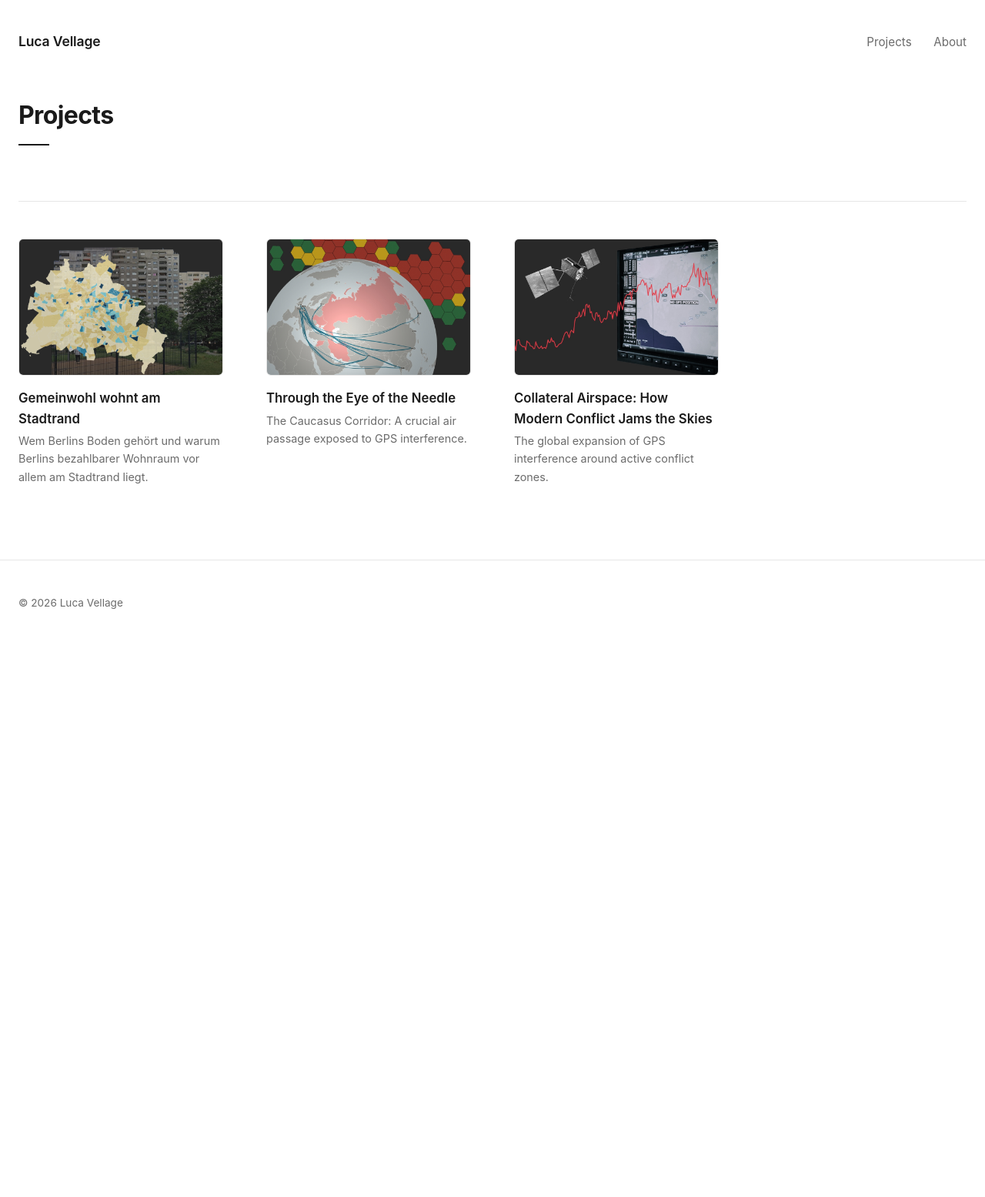
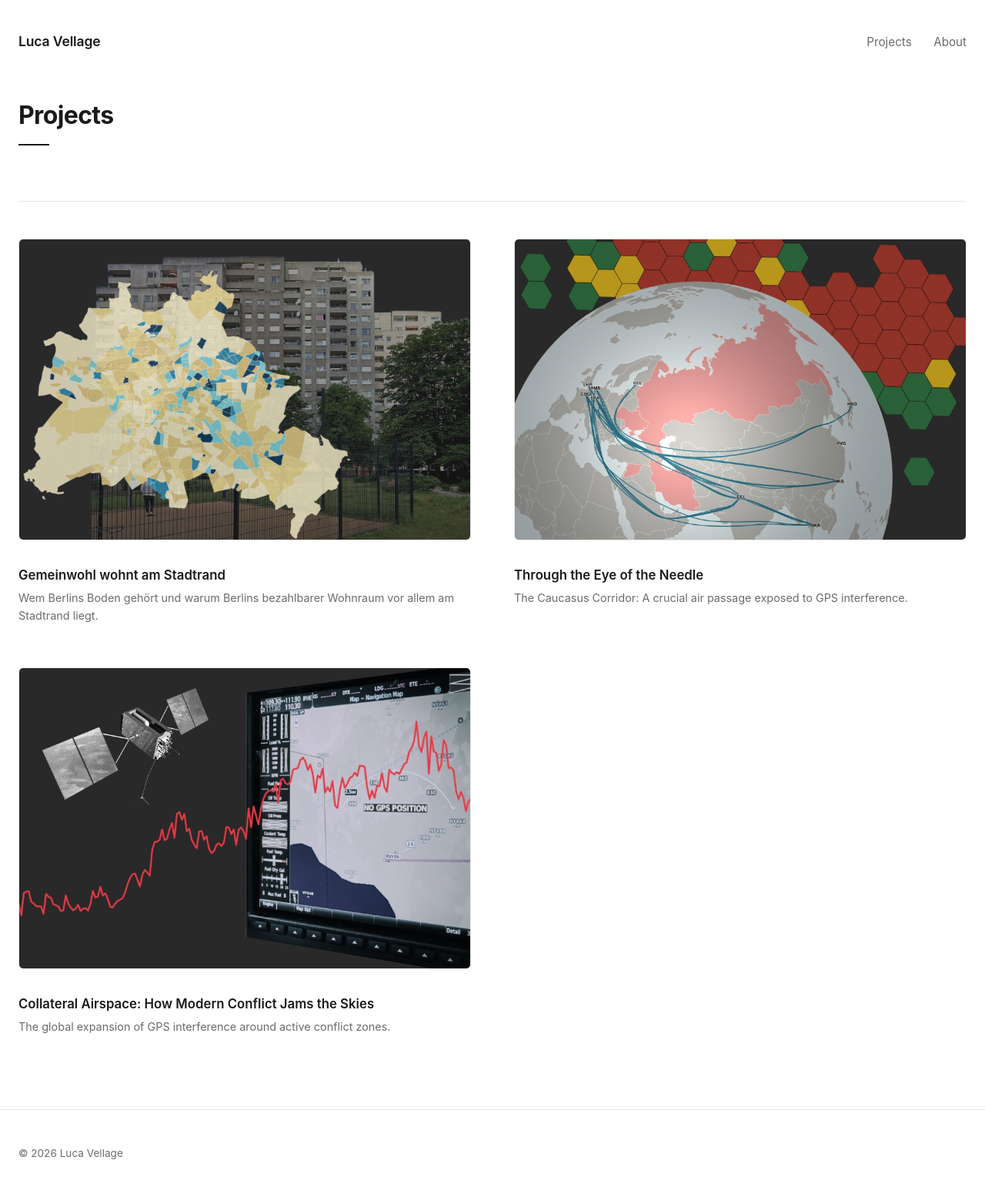
Before and after one commit to LucaVellage/lucavellage.github.io, a Jekyll site: the page built from index.html, in a window 1280 px wide. Shown: the whole page at 77% size. Built offline with Jekyll 4.4.1, drawn with Linux system fonts in a browser that asks for light colours; before the commit the page ends 900 px from its top, so only the background shows below that.

Commit message:
layout changes + tags

```diff
--- a/assets/css/style.scss
+++ b/assets/css/style.scss
@@ -80,7 +80,7 @@
 
 .project-grid {
   display: grid;
-  grid-template-columns: repeat(auto-fill, minmax(260px, 1fr));
+  grid-template-columns: repeat(auto-fill, minmax(min(100%, 420px), 1fr));
   gap: 3.5rem;
 }
 
@@ -157,6 +157,30 @@
   border-bottom: 1px solid var(--text);
 }
 
+.project-tags {
+  display: flex;
+  flex-wrap: wrap;
+  gap: 0.4rem;
+  margin-top: 1rem;
+}
+
+.tag {
+  font-size: 0.72rem;
+  letter-spacing: 0.04em;
+  text-transform: uppercase;
+  color: var(--muted);
+  border: 1px solid var(--border);
+  border-radius: 4px;
+  padding: 0.1rem 0.45rem;
+  line-height: 1.5;
+}
+
+.tag-lang {
+  color: var(--text);
+  border-color: var(--text);
+}
+
+
 .site-footer {
   max-width: var(--max-width);
   margin: 0 auto;
@@ -179,6 +203,7 @@
   .site-header { flex-direction: column; align-items: flex-start; }
   .site-header nav { margin-top: 0.5rem; }
   .site-header nav a { margin-left: 0; margin-right: 1rem; }
+  .project-grid { gap: 2.5rem; }
 }
 
 .back-bar {
--- a/index.html
+++ b/index.html
@@ -19,10 +19,16 @@
     <div class="project-thumb">
       <img src="{{ project.thumbnail | relative_url }}" alt="{{ project.title }}">
     </div>
-    <div class="project-card-text">
-      <h2>{{ project.title }}</h2>
-      <p>{{ project.summary }}</p>
+   <div class="project-card-text">
+    <div class="project-tags">
+      {% if project.language %}<span class="tag tag-lang">{{ project.language }}</span>{% endif %}
+      {% if project.category %}<span class="tag">{{ project.category }}</span>{% endif %}
+      {% if project.topic %}<span class="tag">{{ project.topic }}</span>{% endif %}
     </div>
+    <h2>{{ project.title }}</h2>
+    <p>{{ project.summary }}</p>
+  </div>
+
   </a>
   {% endfor %}
 </section>
```
